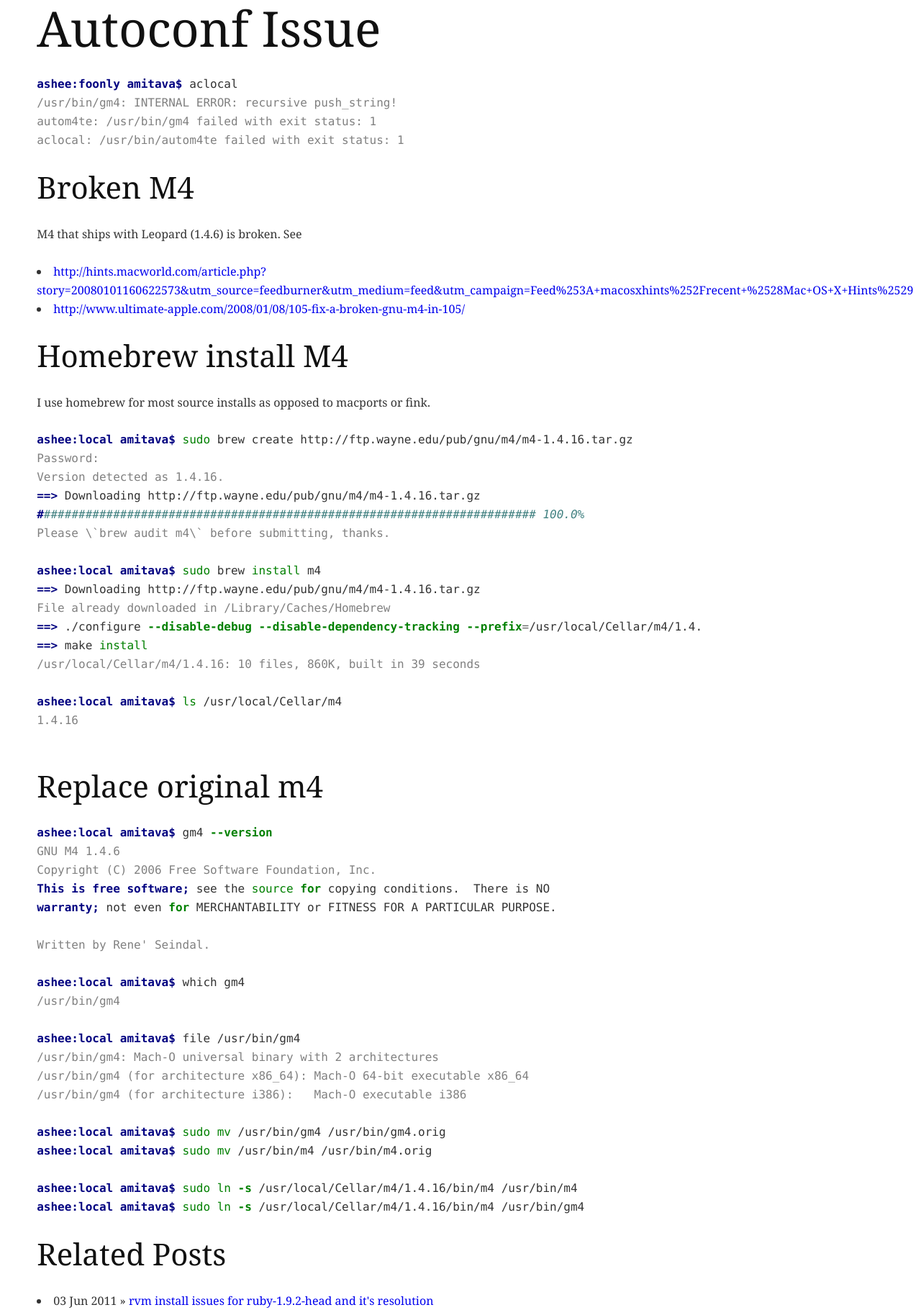
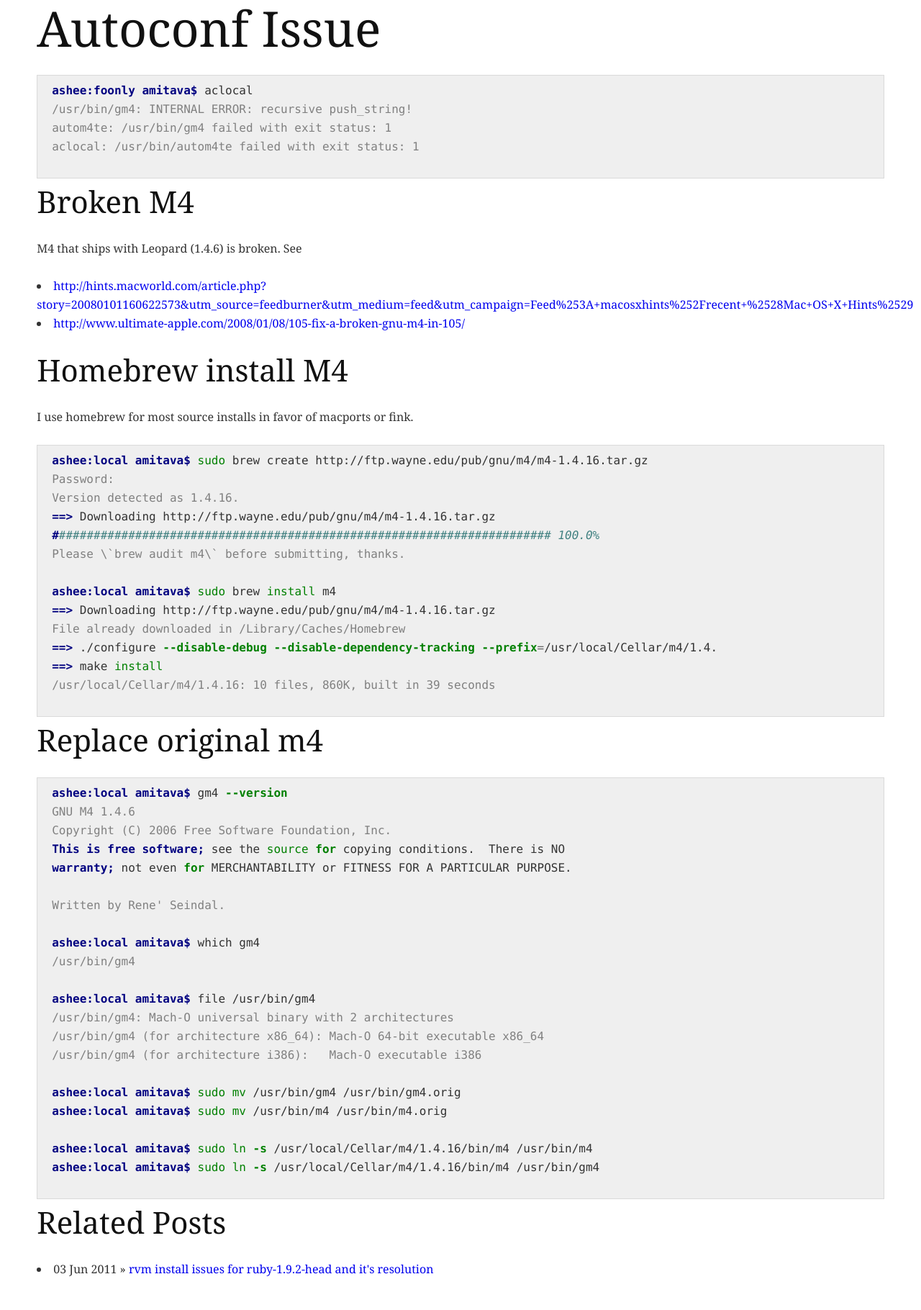
Before and after one commit to ashee/ashee.github.com, a Jekyll site: the page built from _posts/2011-06-26-broken-autoconf.md, in a window 1280 px wide. Shown: the whole page at 72% size. Built offline with Jekyll 4.4.1, drawn with Linux system fonts in a browser that asks for light colours; nearby versions of some CDN libraries; Markdown is read by kramdown in place of the engine named in the settings; after the commit the page ends 1776 px from its top, so only the background shows below that.

Commit message:
added sass style

```diff
--- a/Gemfile
+++ b/Gemfile
@@ -1,7 +1,3 @@
 source "http://rubygems.org"
 
 gem "jekyll", "~> 0.10.0"
-gem "maruku"
-gem "RedCloth"
-gem "liquid"
-gem "syntax"
--- a/_layouts/default.html
+++ b/_layouts/default.html
@@ -15,6 +15,7 @@
 		<!-- CSS -->
 		<link rel="stylesheet" href="assets/css/main.css?version=1" />
 		<link rel="stylesheet" href="assets/css/pygment.css" />
+		<link rel="stylesheet" href="assets/css/app.css" />
 
 		<!-- JavaScript -->
 		<!--[if IE]><![endif]-->
--- a/_posts/2011-06-26-broken-autoconf.md
+++ b/_posts/2011-06-26-broken-autoconf.md
@@ -20,7 +20,7 @@
 * <http://www.ultimate-apple.com/2008/01/08/105-fix-a-broken-gnu-m4-in-105/>
 
 ## Homebrew install M4
-I use homebrew for most source installs as opposed to macports or fink.
+I use homebrew for most source installs in favor of macports or fink.
 {% highlight console %}
 
 ashee:local amitava$ sudo brew create http://ftp.wayne.edu/pub/gnu/m4/m4-1.4.16.tar.gz
@@ -36,10 +36,6 @@
 ==> ./configure --disable-debug --disable-dependency-tracking --prefix=/usr/local/Cellar/m4/1.4.
 ==> make install
 /usr/local/Cellar/m4/1.4.16: 10 files, 860K, built in 39 seconds
-
-ashee:local amitava$ ls /usr/local/Cellar/m4
-1.4.16
-
 
 {% endhighlight %}
 
--- /dev/null
+++ b/assets/css/app.css
@@ -0,0 +1,8 @@
+#tagline span {
+  font-size: 0.625em; }
+
+.highlight {
+  border: 1px solid #dadada;
+  padding: 8px 0 4px 20px;
+  margin: 6px 0;
+  background: #efefef; }
--- a/index.html
+++ b/index.html
@@ -4,7 +4,7 @@
 ---
 
 <div id="home">
-  <h1>Blog Posts</h1>
+  <h1 id="tagline">Amitava Shee</h1>
   <ul class="posts">
     {% for post in site.posts %}
       <li><span>{{ post.date | date_to_string }}</span> &raquo; <a href="{{ post.url }}">{{ post.title }}</a></li>
```
Also changed, not shown: assets/css/app.sass (added, +26 -0 lines), Gemfile.lock, 1 other file.
